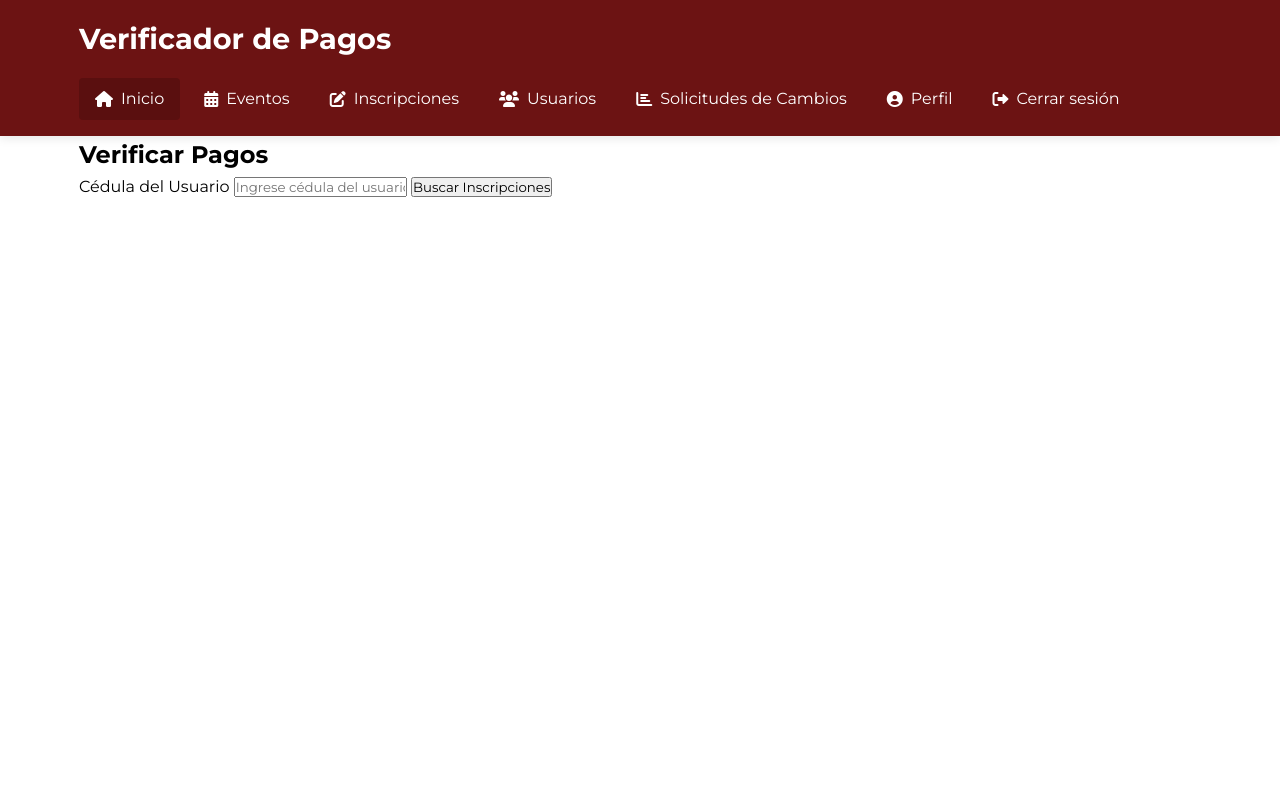
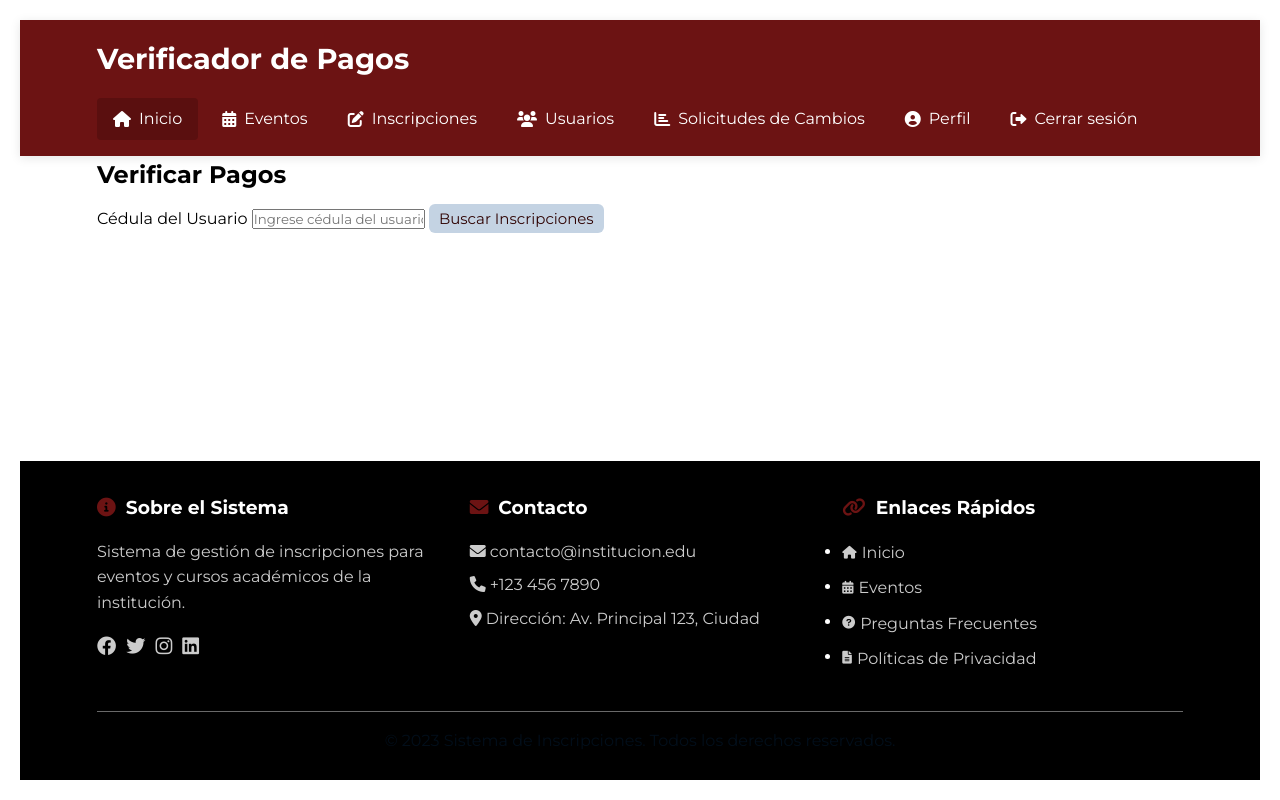
Before and after one commit to SebasIsd/Proyecto2P_Event, a PHP site: page /admin/ValidarPago.html in a window 1280 px wide. Run offline with PHP 8.4, Linux system fonts and the light colour scheme.

Commit message:
funcionaiento final de validar pagos

```diff
--- a/admin/ValidarPago.html
+++ b/admin/ValidarPago.html
@@ -44,6 +44,40 @@
     <!-- Resultados (tabla de pagos) -->
     <div id="resultados"></div>
   </div>
+  <footer>
+        <div class="container">
+            <div class="footer-content">
+                <div class="footer-section">
+                    <h3><i class="fas fa-info-circle"></i> Sobre el Sistema</h3>
+                    <p>Sistema de gestión de inscripciones para eventos y cursos académicos de la institución.</p>
+                    <div class="social-icons">
+                        <a href="#"><i class="fab fa-facebook"></i></a>
+                        <a href="#"><i class="fab fa-twitter"></i></a>
+                        <a href="#"><i class="fab fa-instagram"></i></a>
+                        <a href="#"><i class="fab fa-linkedin"></i></a>
+                    </div>
+                </div>
+                <div class="footer-section">
+                    <h3><i class="fas fa-envelope"></i> Contacto</h3>
+                    <p><i class="fas fa-envelope"></i> contacto@institucion.edu</p>
+                    <p><i class="fas fa-phone"></i> +123 456 7890</p>
+                    <p><i class="fas fa-map-marker-alt"></i> Dirección: Av. Principal 123, Ciudad</p>
+                </div>
+                <div class="footer-section">
+                    <h3><i class="fas fa-link"></i> Enlaces Rápidos</h3>
+                    <ul>
+                        <li><a href="#"><i class="fas fa-home"></i> Inicio</a></li>
+                        <li><a href="#eventos"><i class="fas fa-calendar-alt"></i> Eventos</a></li>
+                        <li><a href="#"><i class="fas fa-question-circle"></i> Preguntas Frecuentes</a></li>
+                        <li><a href="#"><i class="fas fa-file-alt"></i> Políticas de Privacidad</a></li>
+                    </ul>
+                </div>
+            </div>
+            <div class="footer-bottom">
+                <p>&copy; 2023 Sistema de Inscripciones. Todos los derechos reservados.</p>
+            </div>
+        </div>
+    </footer>
 
   <script src="../styles/pago.js"></script>
   <script src="../styles/buscar_usuario.js"></script>
--- a/styles/css/pagoestilo.css
+++ b/styles/css/pagoestilo.css
@@ -1,77 +1,139 @@
-/* Estilos para la sección de pagos */
-.cargando {
-  color: #FFC107;
-  text-align: center;
+/* General */
+body {
+  font-family: 'Segoe UI', Tahoma, Geneva, Verdana, sans-serif;
+  background-color: #f8f9fa;
+  margin: 0;
   padding: 20px;
 }
 
-.error {
-  color: #F44336;
-  text-align: center;
-  padding: 20px;
+/* Tabla */
+table {
+  width: 100%;
+  border-collapse: collapse;
+  margin-top: 20px;
+  background-color: white;
+  border-radius: 8px;
+  box-shadow: 0 2px 8px rgba(255, 1, 1, 0.1);
+  overflow: hidden;
 }
 
-.info {
-  color: #2196F3;
-  text-align: center;
-  padding: 20px;
-}
-
-.estado-pagado {
-  color: #4CAF50;
+th {
+  background-color: #343a40;
+  color: #ffffff;
+  padding: 12px 16px;
+  text-align: left;
   font-weight: bold;
 }
 
-.estado-pendiente {
-  color: #FFC107;
-  font-weight: bold;
+td {
+  padding: 12px 16px;
+  border-bottom: 1px solid #ddd;
+  vertical-align: top;
 }
 
-.pago-item {
-
-  padding: 8px;
-  margin-bottom: 8px;
-  border-radius: 4px;
+tbody tr:nth-child(even) {
+  background-color: #f2f2f2;
 }
 
-.sin-pago {
-  color: #9E9E9E;
-  font-style: italic;
+tbody tr:hover {
+  background-color: #e9ecef;
 }
 
-.guardar-btn {
-  background-color: #9E9E9E;
-  margin-top: 20px;
-  padding: 12px 24px;
-}
-
-.guardar-btn:hover {
-  background-color:  #5a0f0f;
-}
-table {
-  margin-top: 20px;
-  border-collapse: collapse;
-}
-
-th, td {
-  border: 1px solid black;
-}
-
-table {
-  border: 1px solid black; /* Esto añade borde solo alrededor de la tabla */
-}
+/* Estados */
 .estado {
   font-weight: bold;
   padding: 6px 10px;
   border-radius: 4px;
 }
 
-.estado.pagado {
-  color: green;
+#estado.pagado {
+  color: #28a745;
+}
+
+#estado.pendiente {
+  color: #dc3545;
+}
+
+/* Select personalizado */
+#estadoSelect {
+  padding: 6px 10px;
+  border: 1px solid #ccc;
+  border-radius: 4px;
   font-weight: bold;
 }
 
-.estado.pendiente {
-  color: red;
+#estadoSelect.pagado {
+  color: #28a745;
+}
+
+#estadoSelect.pendiente {
+  color: #dc3545;
+}
+
+/* Pagos */
+#pago-item {
+  padding: 6px;
+  margin-bottom: 6px;
+  border-left: 4px solid #007bff;
+  background-color: #f1f9ff;
+  border-radius: 4px;
+}
+
+.sin-pago {
+  color: #6c757d;
+  font-style: italic;
+}
+
+/* Botón Guardar */
+.guardar-btn,
+button {
+  background-color: #c4d3e3;
+  color: rgb(48, 4, 4);
+  border: none;
+  padding: 5px 10px;
+  margin-top: 10px;
+  border-radius: 6px;
+  font-size: 15px;
+  cursor: pointer;
+  transition: background-color 0.3s;
+}
+
+.guardar-btn:hover,
+button:hover {
+  background-color: #d32216;
+}
+
+/* Mensajes */
+.error {
+  color: #dc3545;
   font-weight: bold;
+  text-align: center;
 }
+
+.info {
+  color: #f77b00;
+  text-align: center;
+}
+
+.cargando {
+  color: #ffc107;
+  text-align: center;
+}
+
+p {
+  color: #020e1a;
+  font-size: 16px;
+  margin-bottom: 10px;
+}
+#button{
+  background-color: #d6251c;
+  color: rgb(136, 126, 126);
+  border: none;
+  padding: 10px 20px;
+  margin-top: 20px;
+  border-radius: 6px;
+  font-size: 16px;
+  cursor: pointer;
+  transition: background-color 0.3s;
+
+}
--- a/styles/pago.js
+++ b/styles/pago.js
@@ -83,6 +83,7 @@ function mostrarInscripciones(inscripciones) {
   guardarBtn.textContent = 'Guardar Cambios';
   guardarBtn.onclick = guardarCambios;
   resultadosDiv.appendChild(guardarBtn);
+
 }
 
 async function guardarCambios() {
```
